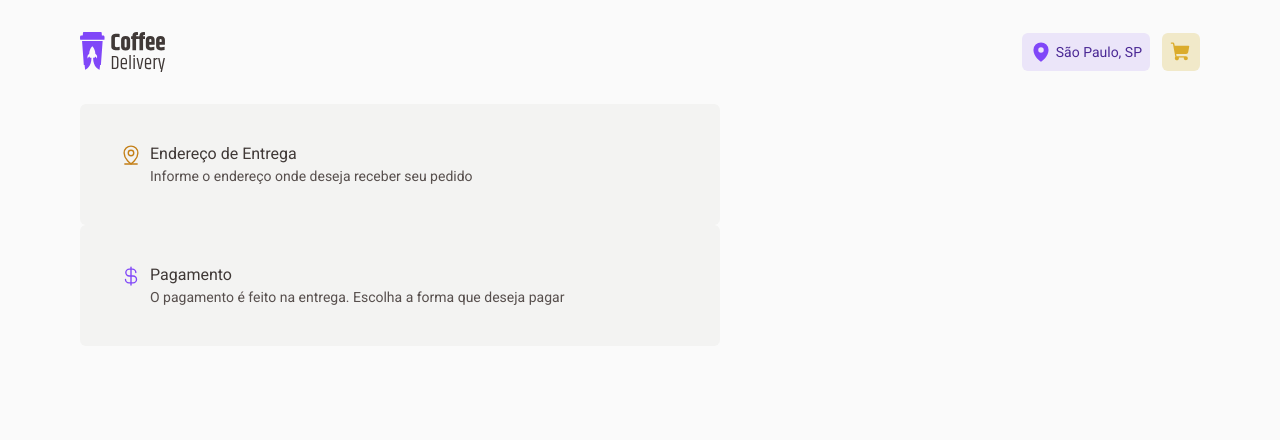
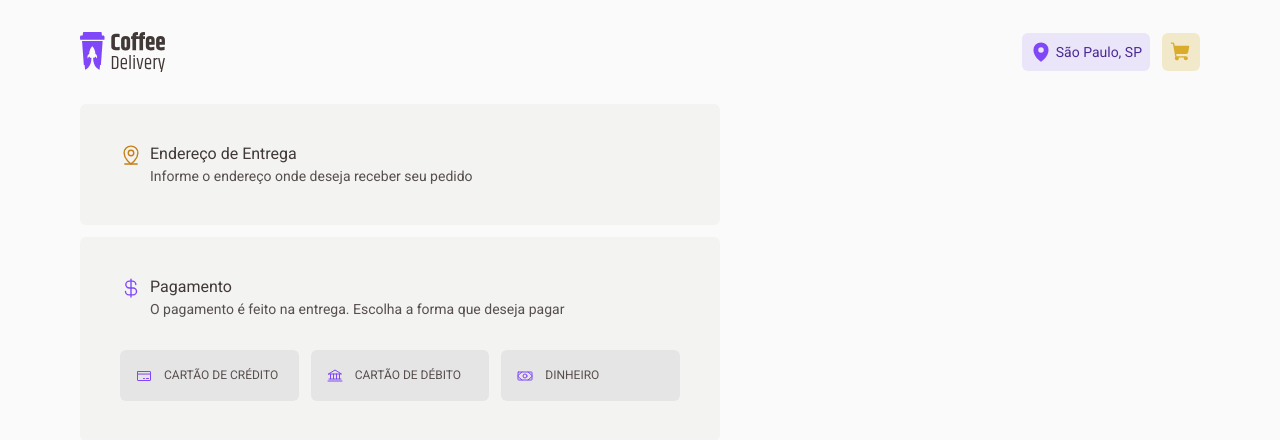
Before and after one commit to ThiagoLG/coffee-delivery, a React (Vite) app: page /checkout in a window 1280 px wide. Shown: the top 440 px of the page. Built offline with nearby package versions, Linux system fonts and the light colour scheme.

Commit message:
Created payment mode buttons

```diff
--- a/src/pages/Checkout/index.tsx
+++ b/src/pages/Checkout/index.tsx
@@ -1,29 +1,46 @@
-import { CurrencyDollar, MapPinLine } from 'phosphor-react'
+import {
+  Bank,
+  CreditCard,
+  CurrencyDollar,
+  MapPinLine,
+  Money,
+} from 'phosphor-react'
+import { useState } from 'react'
 import { defaultTheme } from '../../styles/themes/default'
 import {
   CheckoutContainer,
-  FinishOrderContainer,
+  FinishOrderButtonsContainer,
+  FinishOrderSection,
   FinishOrderHeader,
+  PaymentModeButton,
 } from './styles'
+enum PaymentModes {
+  CartaoCredito = 'Cartão de Crédito',
+  CartaoDebito = 'Cartão de Débito',
+  Dinheiro = 'Dinheiro',
+}
+export function Checkout() {
+  const [selectedPaymentMode, setSelectedPaymentMode] = useState<string>('')
 
-export function Checkout() {
+  function handleSelectPaymentMode(paymentMode: string) {
+    setSelectedPaymentMode(paymentMode)
+  }
+
   return (
     <CheckoutContainer>
-      <FinishOrderContainer>
-        <FinishOrderHeader>
-          <section className="header">
+      <section className="finishOrderInfos">
+        <FinishOrderSection>
+          <FinishOrderHeader>
             <MapPinLine size={22} color={defaultTheme['yellow-dark']} />
             <div className="title">
               <span>Endereço de Entrega</span>
               <span>Informe o endereço onde deseja receber seu pedido</span>
             </div>
-          </section>
-        </FinishOrderHeader>
-      </FinishOrderContainer>
+          </FinishOrderHeader>
+        </FinishOrderSection>
 
-      <FinishOrderContainer>
-        <FinishOrderHeader>
-          <section className="header">
+        <FinishOrderSection>
+          <FinishOrderHeader>
             <CurrencyDollar size={22} color={defaultTheme.purple} />
             <div className="title">
               <span>Pagamento</span>
@@ -31,9 +48,45 @@ export function Checkout() {
                 O pagamento é feito na entrega. Escolha a forma que deseja pagar
               </span>
             </div>
-          </section>
-        </FinishOrderHeader>
-      </FinishOrderContainer>
+          </FinishOrderHeader>
+
+          <FinishOrderButtonsContainer>
+            <PaymentModeButton
+              className={
+                selectedPaymentMode === PaymentModes.CartaoCredito
+                  ? 'selected'
+                  : ''
+              }
+              onClick={() =>
+                handleSelectPaymentMode(PaymentModes.CartaoCredito)
+              }
+            >
+              <CreditCard size={16} color={defaultTheme.purple} />
+              <span>{PaymentModes.CartaoCredito}</span>
+            </PaymentModeButton>
+            <PaymentModeButton
+              className={
+                selectedPaymentMode === PaymentModes.CartaoDebito
+                  ? 'selected'
+                  : ''
+              }
+              onClick={() => handleSelectPaymentMode(PaymentModes.CartaoDebito)}
+            >
+              <Bank size={16} color={defaultTheme.purple} />
+              <span>{PaymentModes.CartaoDebito}</span>
+            </PaymentModeButton>
+            <PaymentModeButton
+              className={
+                selectedPaymentMode === PaymentModes.Dinheiro ? 'selected' : ''
+              }
+              onClick={() => handleSelectPaymentMode(PaymentModes.Dinheiro)}
+            >
+              <Money size={16} color={defaultTheme.purple} />
+              <span>{PaymentModes.Dinheiro}</span>
+            </PaymentModeButton>
+          </FinishOrderButtonsContainer>
+        </FinishOrderSection>
+      </section>
     </CheckoutContainer>
   )
 }
--- a/src/pages/Checkout/styles.ts
+++ b/src/pages/Checkout/styles.ts
@@ -3,19 +3,25 @@ import styled from 'styled-components'
 export const CheckoutContainer = styled.main`
   display: grid;
   grid-template-columns: '6fr 4fr';
-`
-export const FinishOrderContainer = styled.section`
+  gap: 0.75rem;
+
+  .finishOrderInfos {
     display: flex;
     flex-direction: column;
     gap: 0.75rem;
     width: 40rem;
+  }
 `
-export const FinishOrderHeader = styled.section`
+export const FinishOrderSection = styled.section`
+  display: flex;
+  flex-direction: column;
+  gap: 2rem;
   background: ${(props) => props.theme['gray-100']};
   padding: 2.5rem;
   border-radius: 6px;
+`
 
-  .header {
+export const FinishOrderHeader = styled.section`
   display: flex;
   flex-direction: row;
   gap: 0.5rem;
@@ -37,7 +43,6 @@ export const FinishOrderHeader = styled.section`
       line-height: 130%;
     }
   }
-  }
 `
 export const FinishOrderButtonsContainer = styled.section`
   display: flex;
@@ -45,3 +50,29 @@ export const FinishOrderButtonsContainer = styled.section`
   gap: 0.75rem;
   justify-content: center;
 `
+export const PaymentModeButton = styled.div`
+  display: flex;
+  flex: 1;
+  flex-direction: row;
+  align-items: center;
+  gap: 0.75rem;
+  padding: 1rem;
+  border-radius: 6px;
+  background: ${(props) => props.theme['gray-300']};
+  cursor: pointer;
+
+  span {
+    font-size: 0.75rem;
+    line-height: 160%;
+    text-transform: uppercase;
+    color: ${(props) => props.theme['gray-600']};
+  }
+
+  &:hover {
+    background: ${(props) => props.theme['gray-400']};
+  }
+  &.selected {
+    border: 1px solid ${(props) => props.theme.purple};
+    background: ${(props) => props.theme['purple-light']};
+  }
+`
```
Lines whose indentation alone changed are shown as unchanged.
